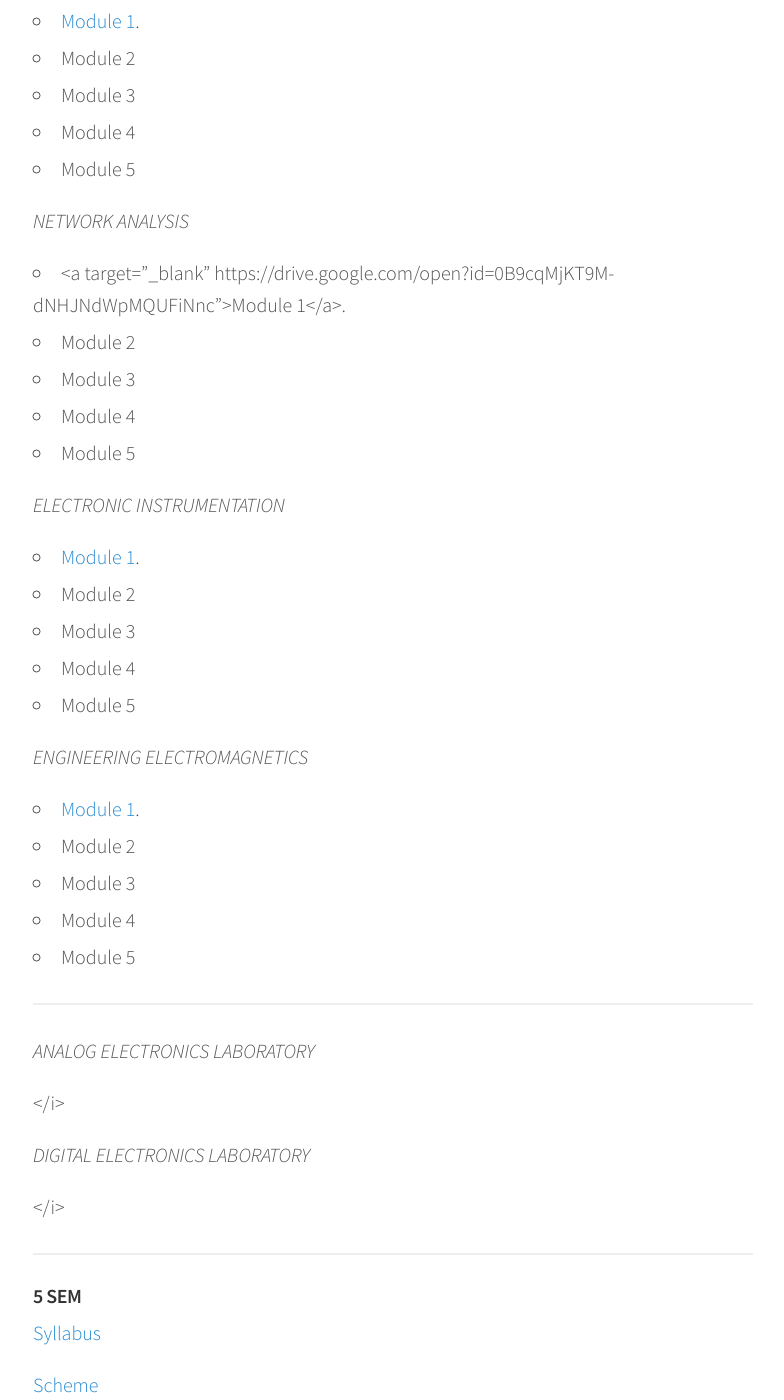
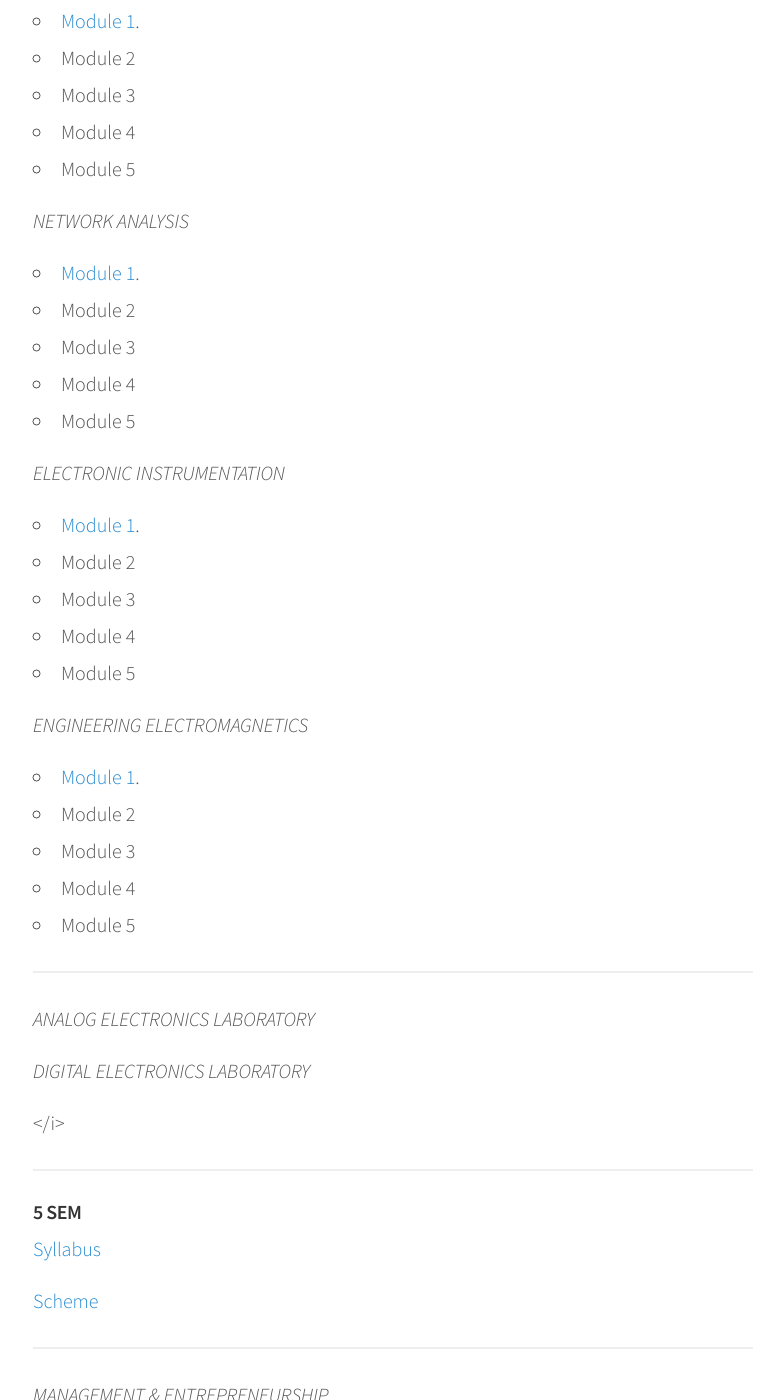
Before and after one commit to YoguBellad/TestGithub, a Jekyll site: the page built from _posts/2016-10-06-semsubj.md, in a window 1280 px wide and 1400 px high, scrolled down 853 px. Shown: the whole window, without its empty margins (247-1031 px from the left). Built offline with Jekyll 4.4.1, drawn with Linux system fonts in a browser that asks for light colours; some of the changed lines change nothing that is shown.

Commit message:
floder share + minor error

```diff
--- a/_posts/2016-10-06-semsubj.md
+++ b/_posts/2016-10-06-semsubj.md
@@ -39,7 +39,7 @@ title: "Notes"
 <i>NETWORK ANALYSIS
 </i>
 
-* <a  target="_blank" https://drive.google.com/open?id=0B9cqMjKT9M-dNHJNdWpMQUFiNnc">Module 1</a>.
+* <a target="_blank"  href="https://drive.google.com/open?id=0B9cqMjKT9M-dNHJNdWpMQUFiNnc">Module 1</a>.
 * Module 2
 * Module 3
 * Module 4
@@ -68,7 +68,6 @@ title: "Notes"
 
 
 <i>ANALOG ELECTRONICS LABORATORY
-
 </i>
 
 
```
